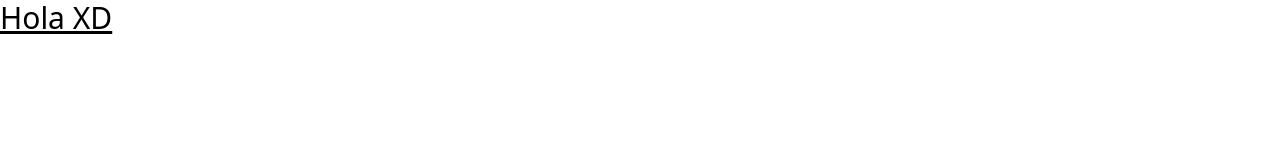
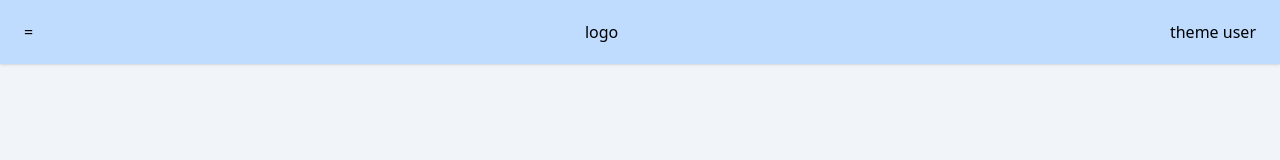
Before and after one commit to FerOrt503/learning-tailwind, a website built with Vite: page index.html in a window 1280 px wide. Built offline with nearby package versions, Linux system fonts and the light colour scheme.

Commit message:
Update index.html
Barra de estado

```diff
--- a/index.html
+++ b/index.html
@@ -1,4 +1,4 @@
-<!DOCTYPE html>
+<!doctype html>
 <html lang="en">
   <head>
     <meta charset="UTF-8" />
@@ -6,7 +6,17 @@
     <link rel="stylesheet" href="./tailwind.css" />
     <title>Tailwind CSS</title>
   </head>
-  <body>
-    <h1 class="text-3xl front-bold underline">Hola XD</h1>
+  <body class="bg-slate-100">
+    <header class="bg-blue-200 px-6 shadow">
+      <div class="flex h-16 items-center justify-between">
+        <button>=</button>
+        <a href="#">logo</a>
+        <div>
+          <button>theme</button>
+          <button>user</button>
+        </div>
+      </div>
+    </div>
+  </header>
   </body>
 </html>
```
